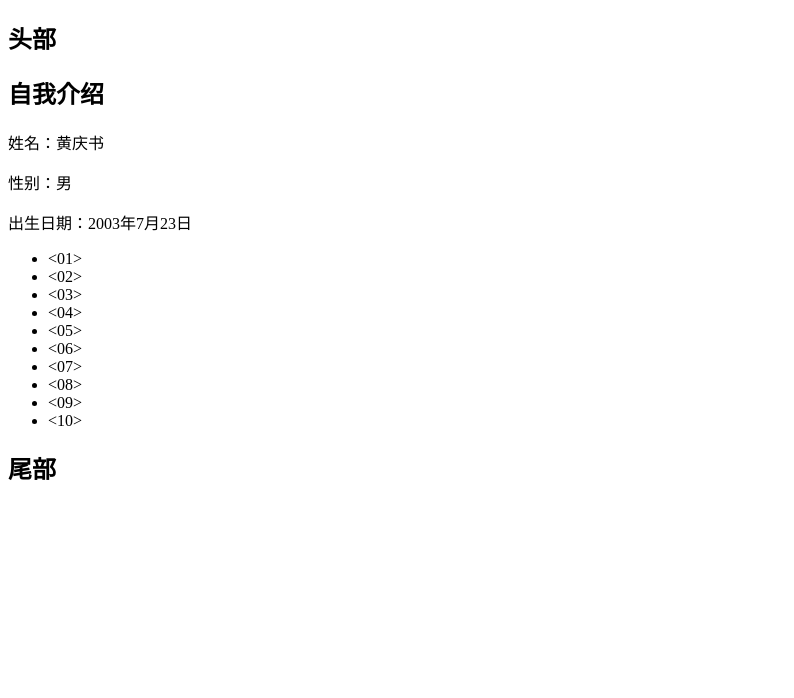
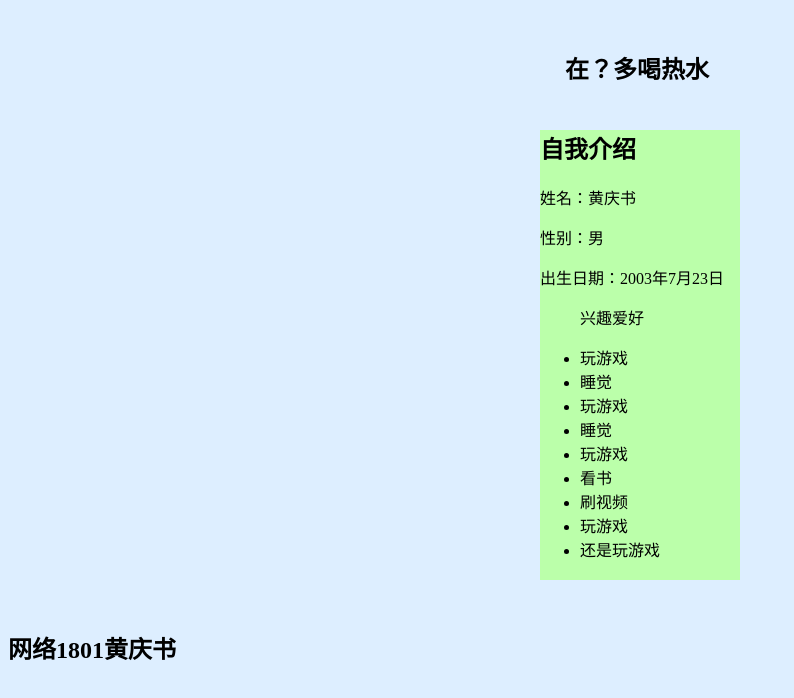
Before and after one commit to hlljsxhn/hlljsxhn.github.io, a plain HTML site: page index.html in a window 1280 px wide. Shown: the whole page, without its empty margins (0-794 px from the left). Drawn offline with Linux system fonts and the light colour scheme.

Commit message:
Update index.html

```diff
--- a/index.html
+++ b/index.html
@@ -1,62 +1,75 @@
+
 <!DOCTYPE html>
 <html>
 <head>
 <meta charset="utf-8">
 <title>网络1801 黄庆书 制作的第一个网页</title>
 </head>
+<style>
+body{
+  background-color:#def;
+  }
+.ak{
+  background-color:#bfa;
+   width:200px;
+  height:450px;
+  margin:50px auto;
+  }
+.hh{
+  width:150px;
+  height:30px;
+  margin:50px auto;
+</style>
 <body>
 <section>
-<div>
-<h1>头部</h1>
+<div class="hh">
+<h1>在？多喝热水</h1>
 <p></p>
 </div>
 </section>
 <section>
-<div>
+<div class="ak">
 <h1>自我介绍</h1>
 <p>姓名：黄庆书</p>
 
     	<p>性别：男</p>
 
     	<p>出生日期：2003年7月23日</p>
-
      <ul>
-     <li>
-     <01></01>
+     <p>兴趣爱好</p>
+      <li>
+      玩游戏
      </li>
       <li>
-      <02></02>
+      睡觉
      </li>
       <li>
-      <03></03>
+      玩游戏
      </li>
       <li>
-      <04></04>
+      睡觉
      </li>
       <li>
-      <05></05>
+      玩游戏
      </li>
       <li>
-      <06></06>
+      看书
      </li>
       <li>
-      <07></07>
+      刷视频
      </li>
       <li>
-      <08></08>
+      玩游戏
      </li>
       <li>
-      <09></09>
-     </li>
-      <li>
-      <10></10>
+      还是玩游戏
      </li>
      </ul>
 </div>
 </section>
 <section>
 <div>
-<h1>尾部</h1>
+<h1>网络1801黄庆书</h1>
 <p></p>
 </div>
 </section>
```
